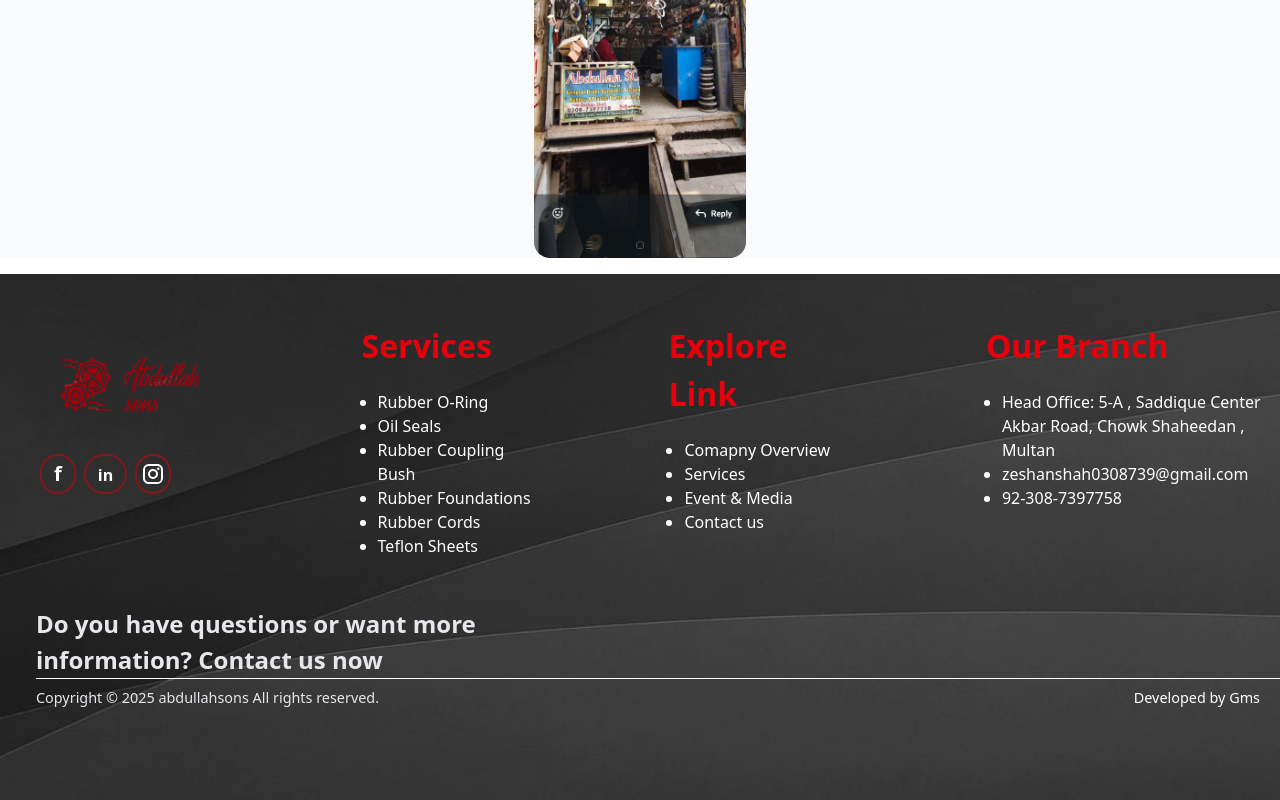
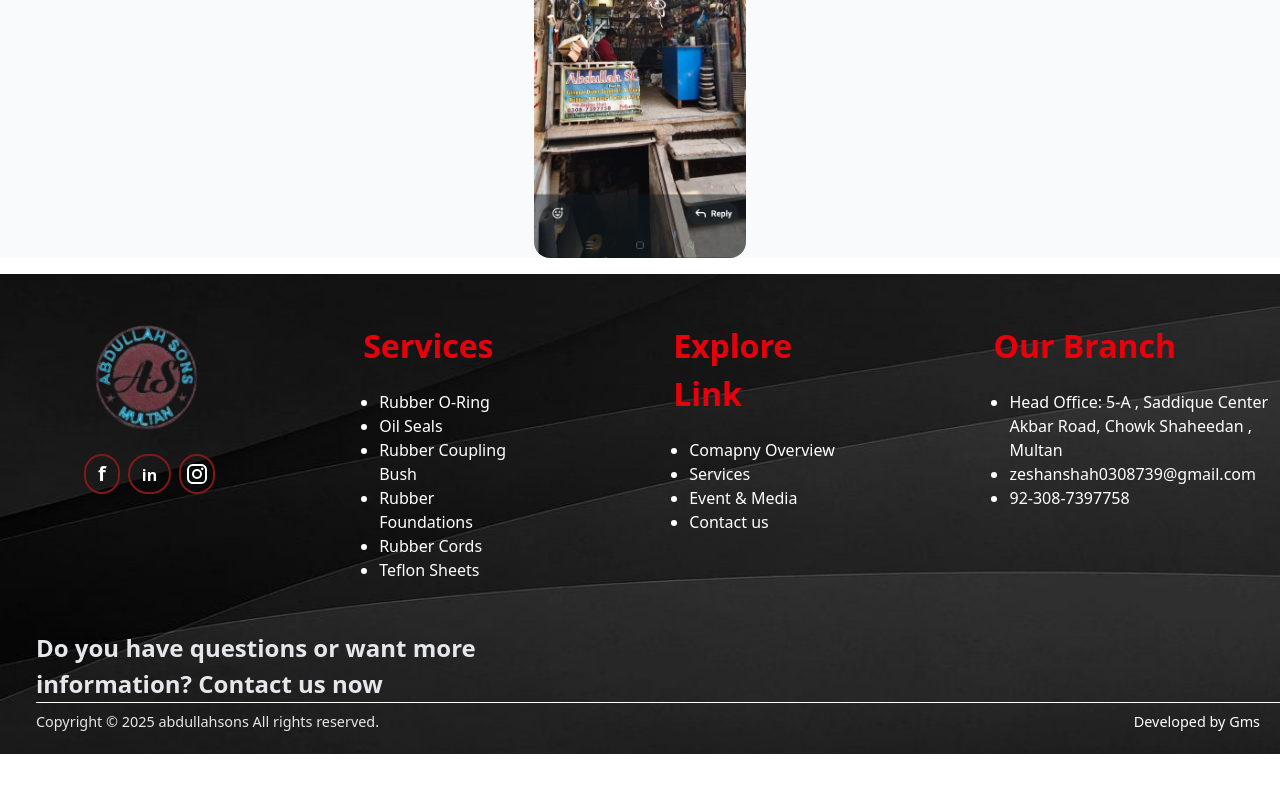
Before and after one commit to Gm-sani/AbdullahSons-Mux, a React (Vite) app: page /Event in a window 1280 px wide. Shown: the part 756-1556 px from the top of the page. After the commit the page ends 1510 px from the top, so only its background shows below. Built offline with nearby package versions, Linux system fonts and the light colour scheme; the HTML template or start-up script is replaced by a standard one.

Commit message:
25/feb(logo updtae)

```diff
--- a/src/Component/Footer.jsx
+++ b/src/Component/Footer.jsx
@@ -1,6 +1,6 @@
 import React from 'react'
 import footerPic from "./Pics/footer4.jpg"
-import logo from "./Pics/Logo.png"
+import logo from "./Pics/Logo2.png"
 import FacebookOutlinedIcon from '@mui/icons-material/FacebookOutlined';
 import XIcon from '@mui/icons-material/X';
 import InstagramIcon from '@mui/icons-material/Instagram';
@@ -13,13 +13,13 @@ export default function Footer() {
     <div className='md:block hidden mt-4'>
     {/* -----------------------------------backpic----------------------------- */}
     <div className='absolute'>
-        <img src={footerPic} alt="" className='h-[68vh] w-[100vw] opacity-90'/>
+        <img src={footerPic} alt="" className='h-[30rem] w-[100vw] '/>
         </div>
 {/* ---------------------------------Front pic-------------------------------------- */}
     <div className=' absolute'>
-     <div className='flex  gap-[5.5rem] pt-12 justify-between'>
+     <div className='flex  pt-12 gap-24'>
         {/* ----------------------------------Intro------------------------------------------- */}
-     <div className='ml-9'>
+     <div className='ml-20'>
             <img src={logo} alt="" onClick={()=>{console.log("home")}} className='h-[7rem] cursor-pointer'/>
             {/* <p className='text-[1.1rem] text-white font-semibold tracking-tighter mt-5 w-44'>
             Is working since 2009 and serve the nation with many services. We are putting our best with our dedication and sincerity.
@@ -88,7 +88,7 @@ export default function Footer() {
      {/* ------------------------------------list end------------------------------ */}
      <p className='text-[1.5rem] ml-9 mt-12  text-gray-200 font-semibold '>Do you have questions or want more</p>
      <p className='text-[1.5rem] ml-9  text-gray-200 font-semibold border-b border-white '>information? Contact us now</p>
-     <div className='flex justify-between'>
+     <div className='flex justify-between '>
         <div>
         <p className='text-[0.9rem] text-gray-200 ml-9 pt-2 pb-2 cursor-pointer'>Copyright © 2025 abdullahsons All rights reserved.</p>
         </div>
--- a/src/Component/Navbar.jsx
+++ b/src/Component/Navbar.jsx
@@ -1,5 +1,5 @@
 import React, { useEffect } from 'react'
-import logo from './Pics/Logo.png'
+import logo from './Pics/Logo2.png'
 import { useNavigate } from 'react-router-dom';
 
 import gsap from 'gsap';
```
Also changed, not shown: src/Component/Pics/Logo2.png (added).
